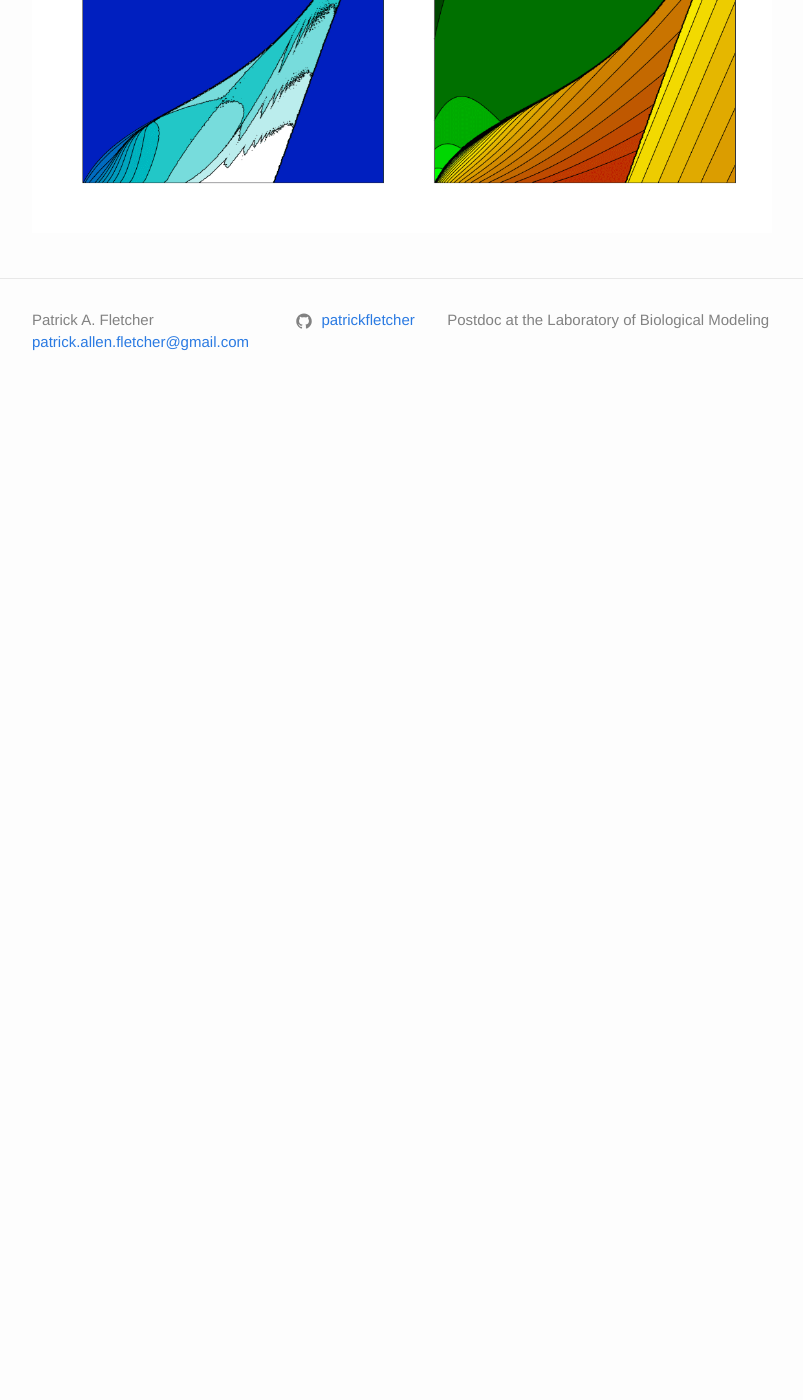
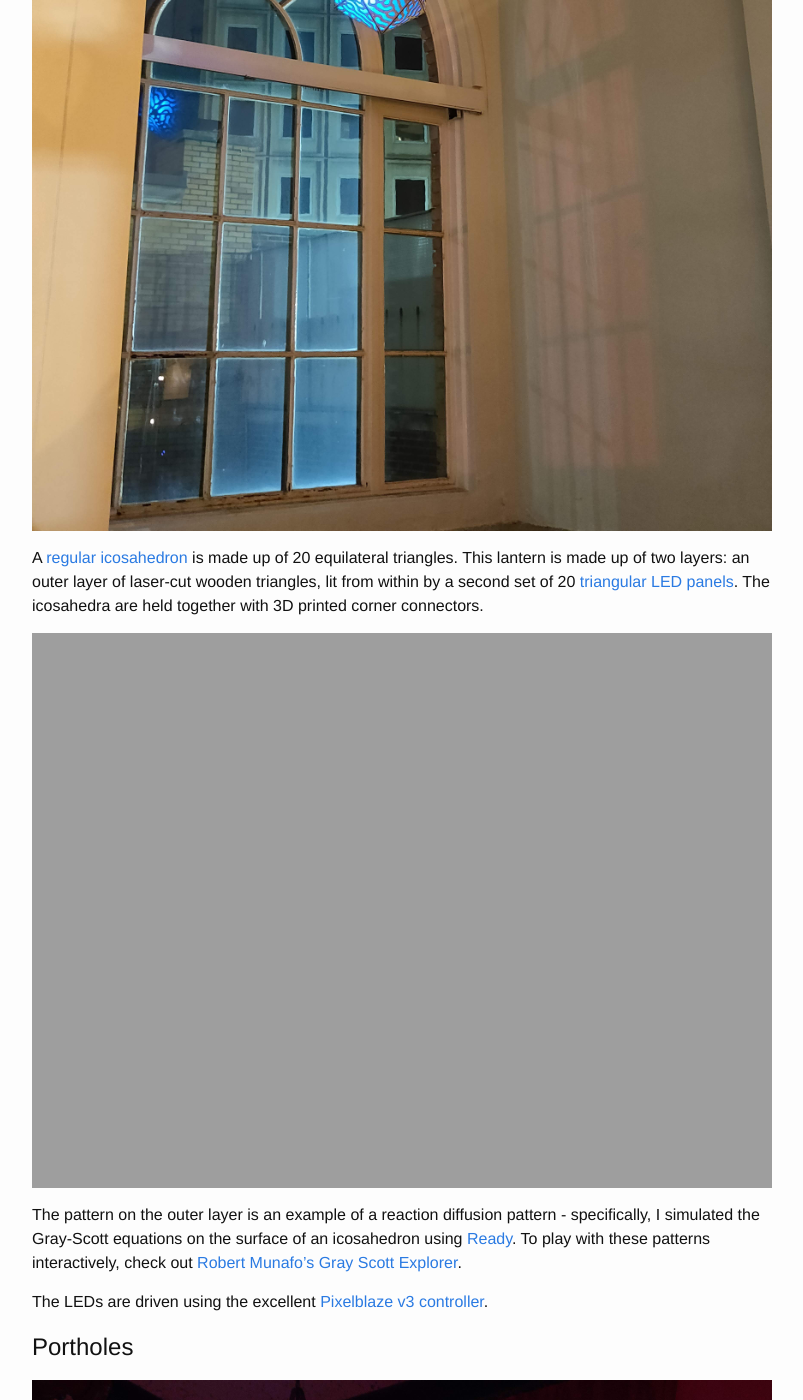
Before and after one commit to patrickfletcher/patrickfletcher.github.io, a Jekyll site: the page built from lights.md, in a window 1280 px wide and 1400 px high, scrolled down 701 px. Shown: the whole window, without its empty margins (238-1041 px from the left). Built offline with Jekyll 4.4.1, drawn with Linux system fonts in a browser that asks for light colours; before the commit the page ends 1115 px from its top, so only the background shows below that; some of the changed text lies outside the part shown.

Commit message:
Update lights.md

```diff
--- a/lights.md
+++ b/lights.md
@@ -6,9 +6,40 @@ permalink: /lights/
 
 # LED light projects
 
-Not for sale at this time... But here is some more info!
+Here are a few LED-based projects I'm working on! Not for sale at this time.
 
+## Icosahedral Lantern
 
 <p style="text-align:center;">
-<img src="{{ site.url }}/assets/FourSeasons.png" alt="Four Seasons"  style="width: 100%"/>
+<img src="{{ site.url }}/assets/led/lantern in bank window.jpg" alt="Equilateral triangle with 10 LEDs"  style="width: 100%"/>
 </p>
+
+A [regular icosahedron](https://en.wikipedia.org/wiki/Regular_icosahedron) is made up of 20 equilateral triangles. This lantern is made up of two layers: an outer layer of laser-cut wooden triangles, lit from within by a second set of 20 [triangular LED panels](#triangular-led-panels). The icosahedra are held together with 3D printed corner connectors.
+
+<p style="text-align:center;">
+<img src="{{ site.url }}/assets/led/lantern open.jpg" alt="Equilateral triangle with 10 LEDs"  style="width: 100%"/>
+</p>
+
+The pattern on the outer layer is an example of a reaction diffusion pattern - specifically, I simulated the Gray-Scott equations on the surface of an icosahedron using [Ready](https://github.com/GollyGang/ready). To play with these patterns interactively, check out [Robert Munafo's Gray Scott Explorer](http://mrob.com/pub/comp/xmorphia/ogl/index.html).
+
+The LEDs are driven using the excellent [Pixelblaze v3 controller](https://www.bhencke.com/pixelblaze).
+
+## Portholes
+
+<p style="text-align:center;">
+<img src="{{ site.url }}/assets/led/portholes.jpg" alt="Equilateral triangle with 10 LEDs"  style="width: 100%"/>
+</p>
+
+These colorful light fixtures are lit with flat arrays of my [triangular LED panels](#triangular-led-panels). The small one has 6 triangles and the large one has 13.  These panels are also driven by [Pixelblaze v3 controllers](https://www.bhencke.com/pixelblaze), along with the Pixelblaze sensor board expansion, which includes a microphone for sound-reactive effects.
+
+<p style="text-align:center;">
+<img src="{{ site.url }}/assets/led/trihex open.jpg" alt="Equilateral triangle with 10 LEDs"  style="width: 100%"/>
+</p>
+
+## Triangular LED panels
+
+<p style="text-align:center;">
+<img src="{{ site.url }}/assets/led/single triangle.jpg" alt="Equilateral triangle with 10 LEDs"  style="width: 100%"/>
+</p>
+
+I designed these triangular LED panels to light my [icosahedral lantern](#icosahedral-lantern). They are custom printed circuit boards (PCBs) that, like LED strips, can be chained together into flat arrays or 3D shapes.
```
